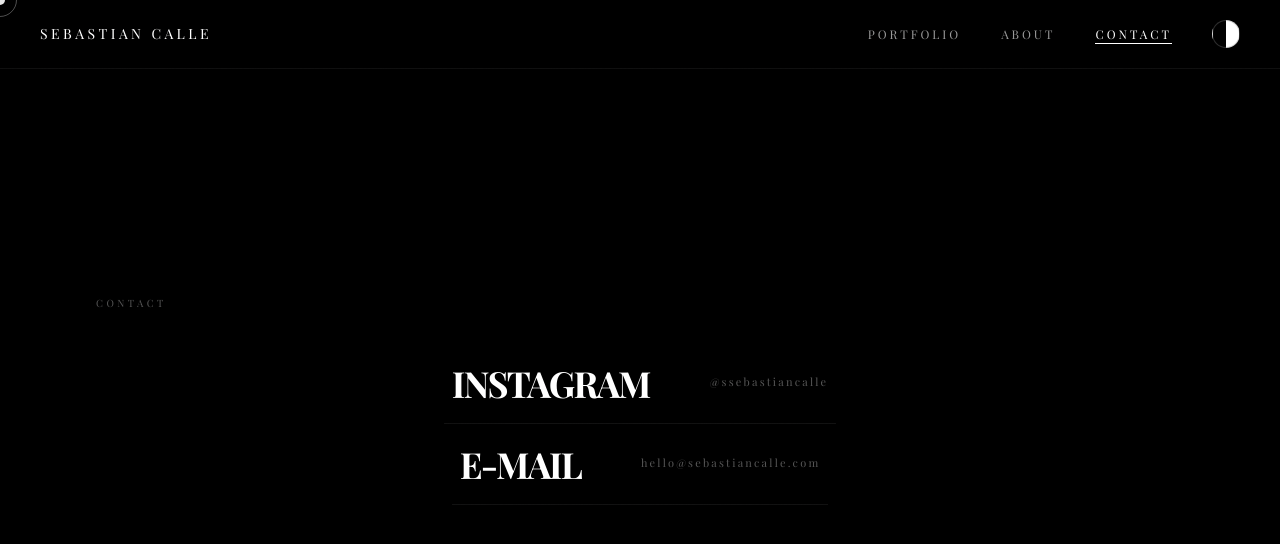
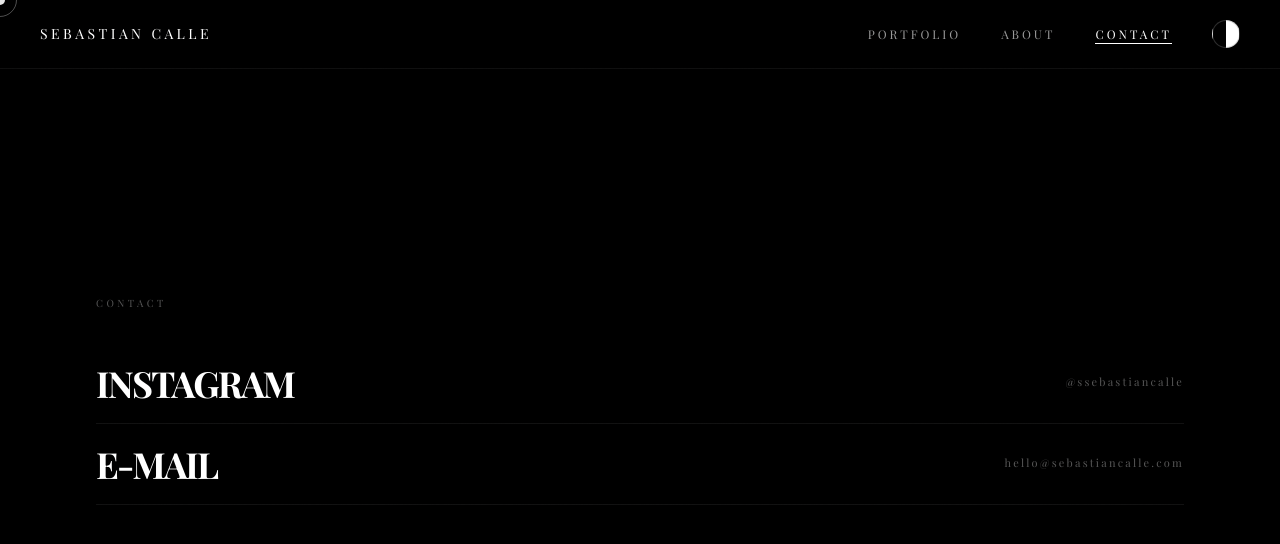
Before and after one commit to ssebastiancalle/portafolio-sebastian-calle, a Next.js app: page /contact in a window 1280 px wide. Shown: the top 544 px of the page. Built offline with nearby package versions, Linux system fonts and the light colour scheme.

Commit message:
fix: contact links justify-between on each link, no w-full on container

```diff
--- a/app/contact/page.tsx
+++ b/app/contact/page.tsx
@@ -24,14 +24,14 @@ export default function ContactPage() {
             Contact
           </motion.p>
 
-          <div className="flex flex-col items-center">
+          <div className="flex flex-col">
             {LINKS.map((link, i) => (
               <motion.a
                 key={link.label}
                 href={link.href}
                 target={link.href.startsWith("http") ? "_blank" : undefined}
                 rel="noopener noreferrer"
-                className="group py-5 border-b flex items-center gap-[60px] transition-colors duration-300 hover:bg-white/5 px-2"
+                className="group py-5 border-b w-full flex items-center justify-between transition-colors duration-300 hover:bg-white/5"
                 style={{ borderColor: "var(--border)" }}
                 initial={{ opacity: 0, y: 16 }}
                 animate={{ opacity: 1, y: 0 }}
```
